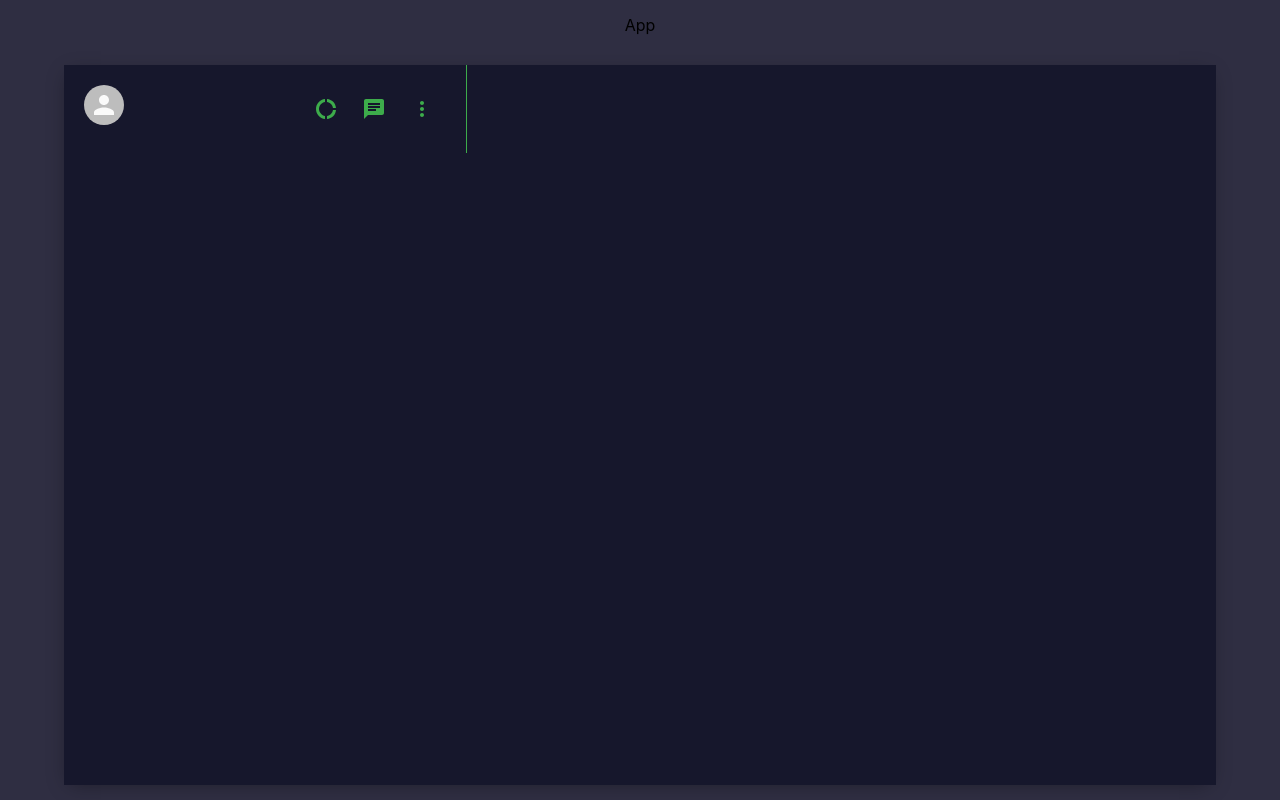
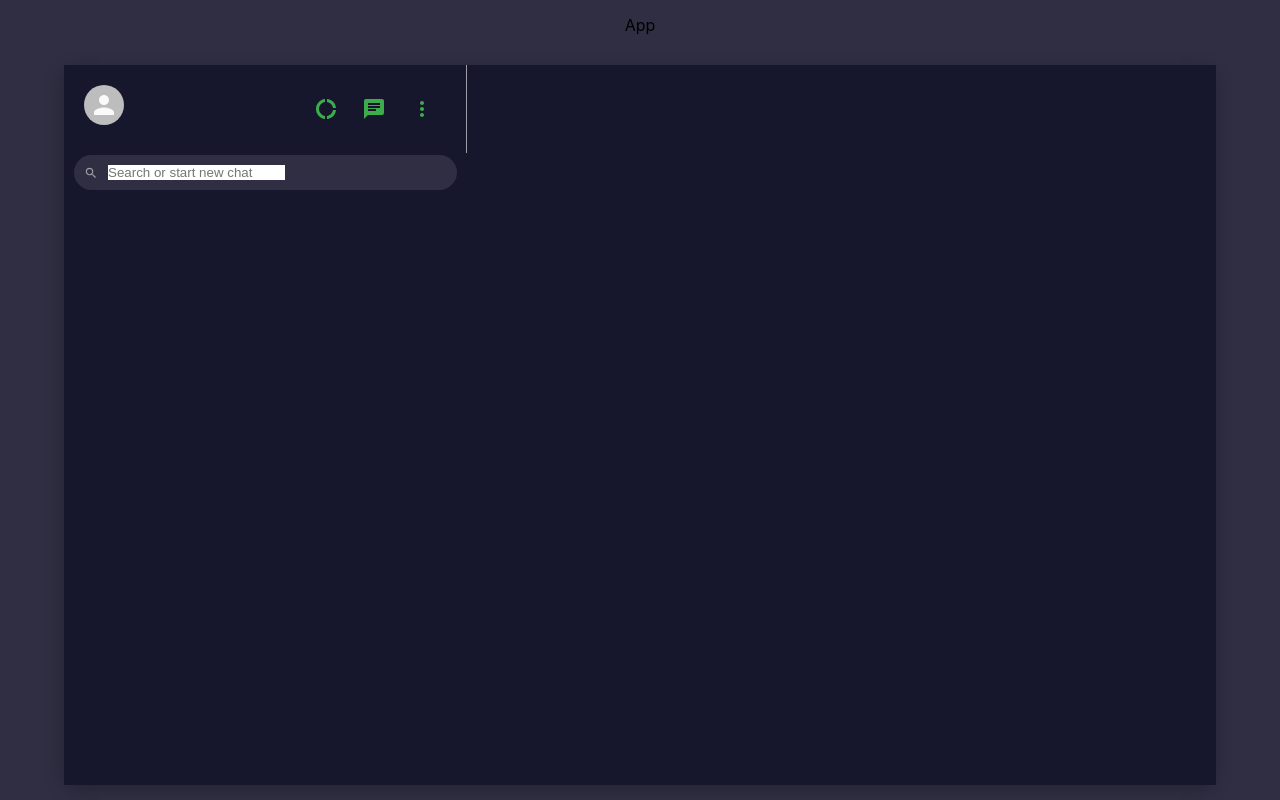
Before and after one commit to azizamari/talk2talk, a React (Create React App) app in the folder client/: page / in a window 1280 px wide. Built offline with nearby package versions, Linux system fonts and the light colour scheme.

Commit message:
Add search area

```diff
--- a/client/src/Sidebar.css
+++ b/client/src/Sidebar.css
@@ -1,12 +1,13 @@
 .sidebar{
+    display: flex;
+    flex-direction: column;
     flex:0.35;
 }
-
 .sidebar__header{
     display:flex;
     justify-content:space-between;
     padding:20px;
-    border-right: 1px solid #3DAC4B;
+    border-right: 1px solid #9E9EA7;
 }
 
 .sidebar__headerRight{
@@ -21,6 +22,34 @@
     font-size:24px !important;
 }
 
+.sidebar__search{
+    display:flex;
+    align-items:center;
+    height:39px;
+    padding:10px;
+}
+
+.sidebar__searchContainer{
+    display:flex;
+    align-items:center;
+    background-color:#2F2E42;
+    width:100%;
+    height: 35px;
+    border-radius:20px;
+}
+
+.sidebar__searchContainer >.MuiSvgIcon-root{
+    padding-left:10px;
+}
+
+.sidebar__searchContainer >input{
+    border:none;
+    margin-left: 10px;
+}
+
+.icon__white{
+    color:#9E9EA7;
+}
 .icon__green{
     color:#3DAC4B;
 }
--- a/client/src/Sidebar.js
+++ b/client/src/Sidebar.js
@@ -3,6 +3,7 @@ import {Avatar,IconButton} from '@material-ui/core';
 import DonutLargeIcon from '@material-ui/icons/DonutLarge';
 import ChatIcon from '@material-ui/icons/Chat';
 import MoreVertIcon from '@material-ui/icons/MoreVert';
+import SearchOutlinedIcon from '@material-ui/icons/SearchOutlined';
 
 import './Sidebar.css';
 
@@ -24,7 +25,10 @@ function Sidebar(){
                 </div>
             </div>
             <div className="sidebar__search">
-
+                <div className="sidebar__searchContainer">
+                    <SearchOutlinedIcon className="icon__white"/>
+                    <input type="text" placeholder="Search or start new chat"/>
+                </div>
             </div>
             <div className="sidebar__chats">
 
```
